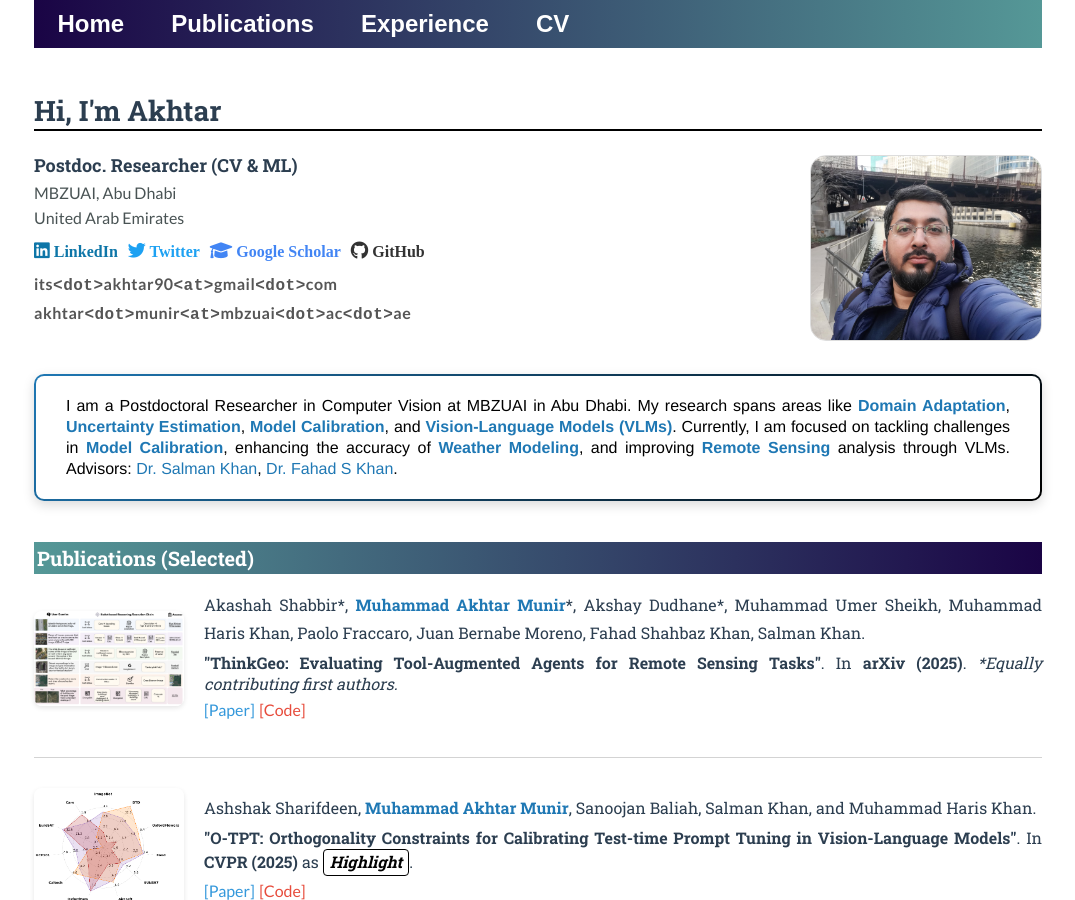
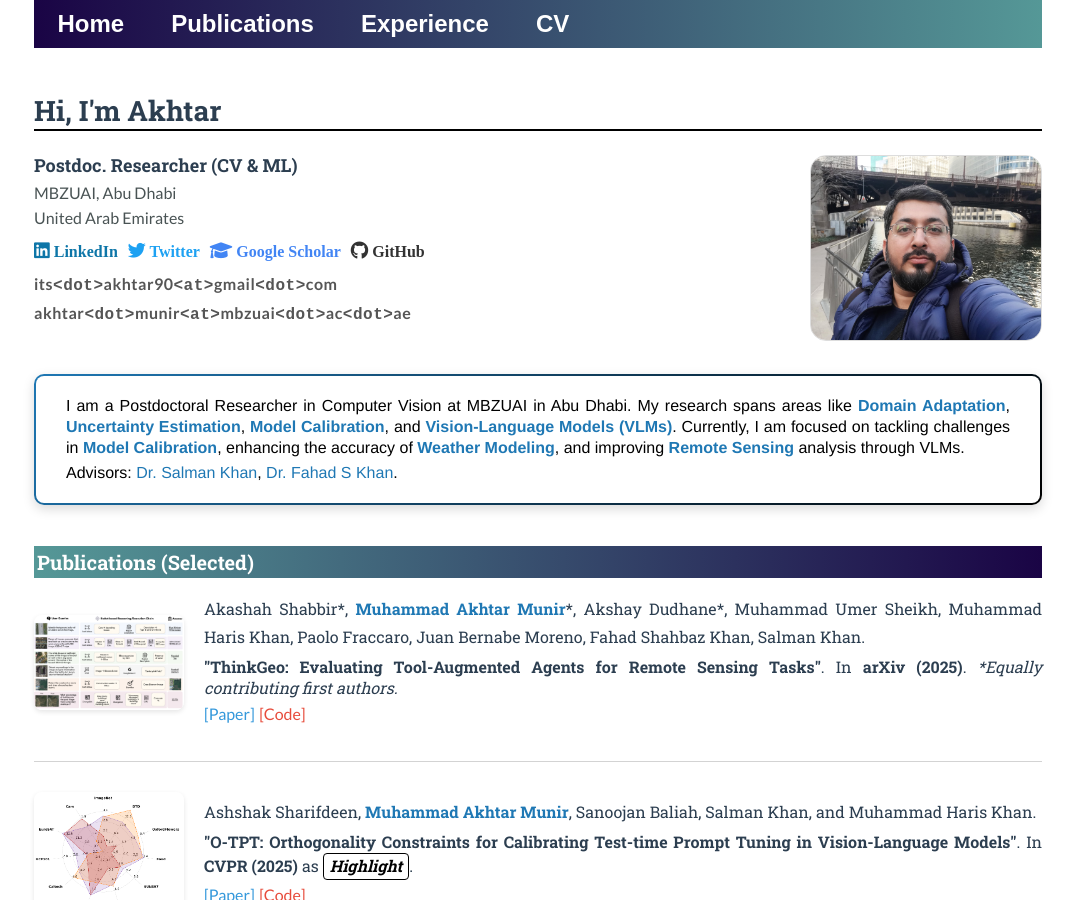
Before and after one commit to akhtarvision/akhtarvision.github.io, a Jekyll site: the page built from index.html, in a window 1280 px wide and 900 px high. Shown: the whole window, without its empty margins (102-1177 px from the left). Built offline with Jekyll 4.4.1, drawn with Linux system fonts in a browser that asks for light colours.

Commit message:
Update index.html

```diff
--- a/index.html
+++ b/index.html
@@ -54,11 +54,13 @@
       <strong style="color: #1f78b4;">Model Calibration</strong>,
       enhancing the accuracy of <strong style="color: #1f78b4;">Weather Modeling</strong>,
       and improving <strong style="color: #1f78b4;">Remote Sensing</strong> analysis through VLMs.
-
-      Advisors: <a href="https://scholar.google.es/citations?user=M59O9lkAAAAJ" style="text-decoration: none; color: #1f78b4;">Dr. Salman Khan</a>,
-                    <a href="https://scholar.google.com/citations?user=zvaeYnUAAAAJ&hl=en" style="text-decoration: none; color: #1f78b4;">Dr. Fahad S Khan</a>.
     </p>
-    </div>
+    <p style="margin: 4px 0 0 0;">
+      Advisors:
+      <a href="https://scholar.google.es/citations?user=M59O9lkAAAAJ" style="text-decoration: none; color: #1f78b4;">Dr. Salman Khan</a>,
+      <a href="https://scholar.google.com/citations?user=zvaeYnUAAAAJ&hl=en" style="text-decoration: none; color: #1f78b4;">Dr. Fahad S Khan</a>.
+    </p>
+  </div>
 </div>
 </div>
 
```
